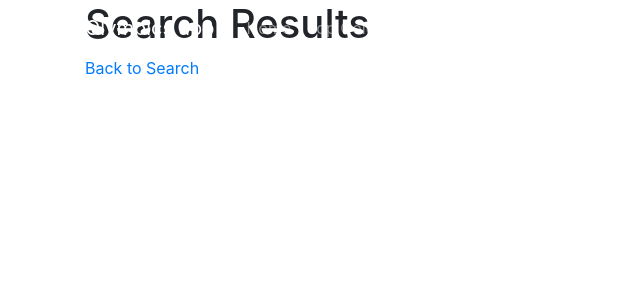
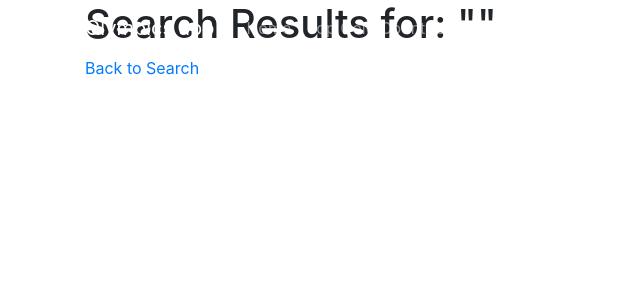
Before and after one commit to daniel-exe/DIS_project, a Flask app: page /search/results in a window 1280 px wide. Shown: the top 300 px of the page, without its empty margins (0-640 px from the left). Run offline with Flask 3, Linux system fonts and the light colour scheme; some libraries are stand-ins or nearby versions.

Commit message:
Update results.html

```diff
--- a/olympics_app/templates/results.html
+++ b/olympics_app/templates/results.html
@@ -1,6 +1,6 @@
 {% extends "layout.html" %}
 {% block content %}
-<h1>Search Results</h1>
+<h1>Search Results for: "{{ q }}"</h1>
 
 {% if error %}
     <p style="color:red;">{{ error }}</p>
```
